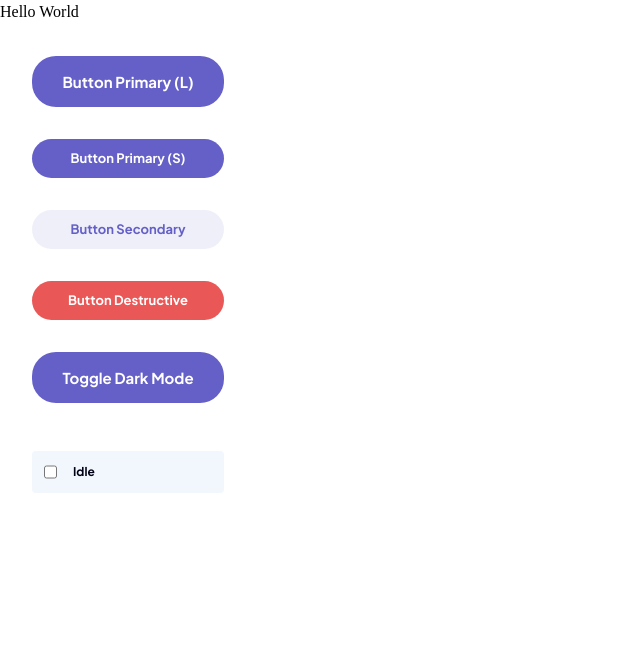
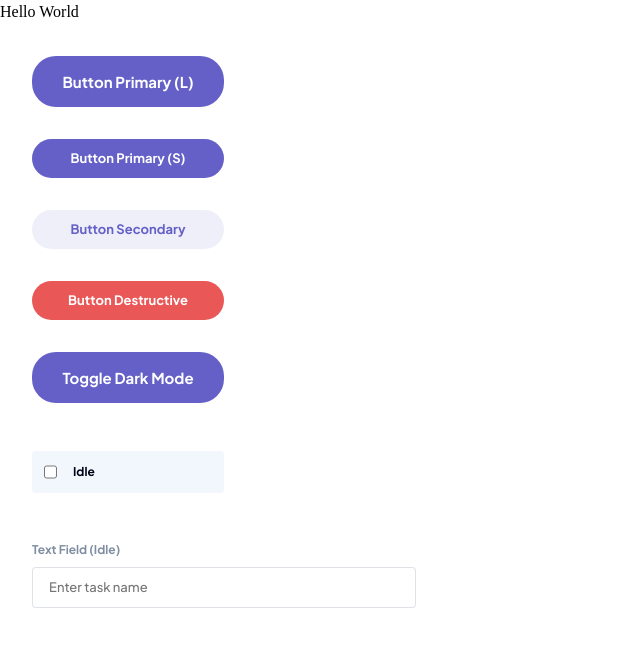
Before and after one commit to eestaniel/kanban, a Next.js app: page / in a window 1280 px wide. Shown: the top 646 px of the page, without its empty margins (0-640 px from the left). Built offline with nearby package versions, Linux system fonts and the light colour scheme.

Commit message:
feat: created textfield component

```diff
--- /dev/null
+++ b/src/app/components/textfiield/Custom_TextField.jsx
@@ -0,0 +1,18 @@
+import React, { useState } from "react";
+import './custom_textfield.css';
+
+const CustomTextField = ({ label, placeholder }) => {
+  const [error, setError] = useState(false);
+
+  return (
+    <div className="textfield-container">
+      <label htmlFor="textfield" className="subtask-heading">{label}</label>
+      <div className="input-wrapper">
+        <input id="textfield" className={`body-l ${error ? 'error' : ''}`} type="text" placeholder={placeholder} />
+        {error && <span className="error-message">Can&apos;t be empty</span>}
+      </div>
+    </div>
+  );
+};
+
+export default CustomTextField;
--- /dev/null
+++ b/src/app/components/textfiield/custom_textfield.css
@@ -0,0 +1,34 @@
+.textfield-container {
+    display: flex;
+    flex-direction: column;
+    gap: 0.5rem;
+
+    & label {
+        color: var(--medium-grey);
+    }
+
+    & input {
+        width: 100%;
+        border: 1px solid var(--textfield-stroke-idle-active);
+        border-radius: 0.25rem;
+        /* Make room for the error icon */
+        padding: 0.5rem 2rem 0.5rem 1rem;
+    }
+}
+
+
+.input-wrapper {
+    position: relative;
+    display: flex;
+    align-items: center;
+
+    & .error-message {
+        position: absolute;
+        right: 1rem;
+        color: var(--red);
+    }
+
+    & input.error {
+        border-color: var(--red);
+    }
+}
--- a/src/app/page.css
+++ b/src/app/page.css
@@ -20,3 +20,12 @@ body {
     margin-left: 2rem;
     gap: 1rem
 }
+
+.test-textfield {
+    display: flex;
+    flex-direction: column;
+    margin-top: 3rem;
+    margin-left: 2rem;
+    gap: 1rem;
+    width: 24rem;
+}
--- a/src/app/page.js
+++ b/src/app/page.js
@@ -2,6 +2,7 @@
 
 import CustomButton from "@/app/components/buttons/Custom_Button";
 import SubtaskCheckbox from "@/app/components/subtask_checkbox/Subtask_Checkbox";
+import Custom_TextField from "@/app/components/textfiield/Custom_TextField";
 import "./page.css";
 import { useState } from "react";
 
@@ -35,6 +36,10 @@ export default function Home() {
         <SubtaskCheckbox label={'Idle'} />
       </div>
 
+      <div className="test-textfield">
+        <Custom_TextField label={"Text Field (Idle)"} placeholder={"Enter task name"}/>
+      </div>
+
     </main>
   );
 }
```
